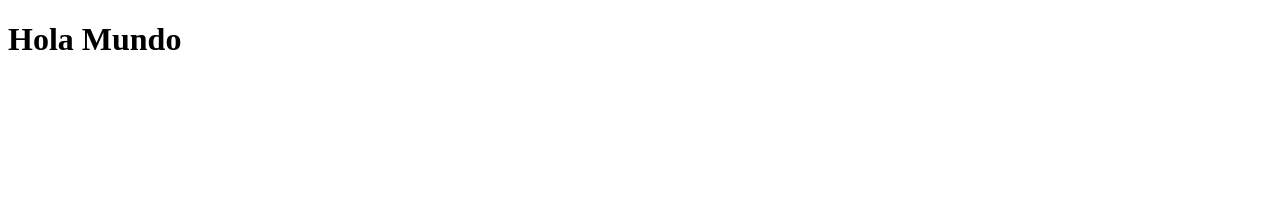
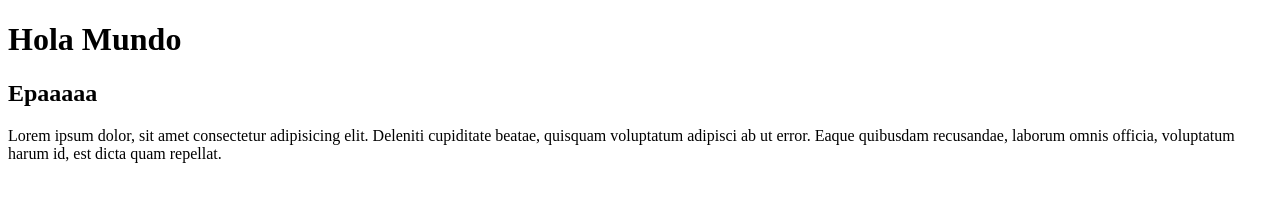
Before and after one commit to waltersilvadz/Test, a plain HTML site: page index.html in a window 1280 px wide. Drawn offline with Linux system fonts and the light colour scheme.

Commit message:
Adiciona h2 y p - Cambio Readme.txt

```diff
--- a/index.html
+++ b/index.html
@@ -7,5 +7,9 @@
 </head>
 <body>
     <h1>Hola Mundo</h1>
+    <h2>Epaaaaa</h2>
+    <p>Lorem ipsum dolor, sit amet consectetur adipisicing elit.
+        Deleniti cupiditate beatae, quisquam voluptatum adipisci ab ut error.
+        Eaque quibusdam recusandae, laborum omnis officia, voluptatum harum id, est dicta quam repellat.</p>
 </body>
 </html>
```
Also changed, not shown: README.txt.
